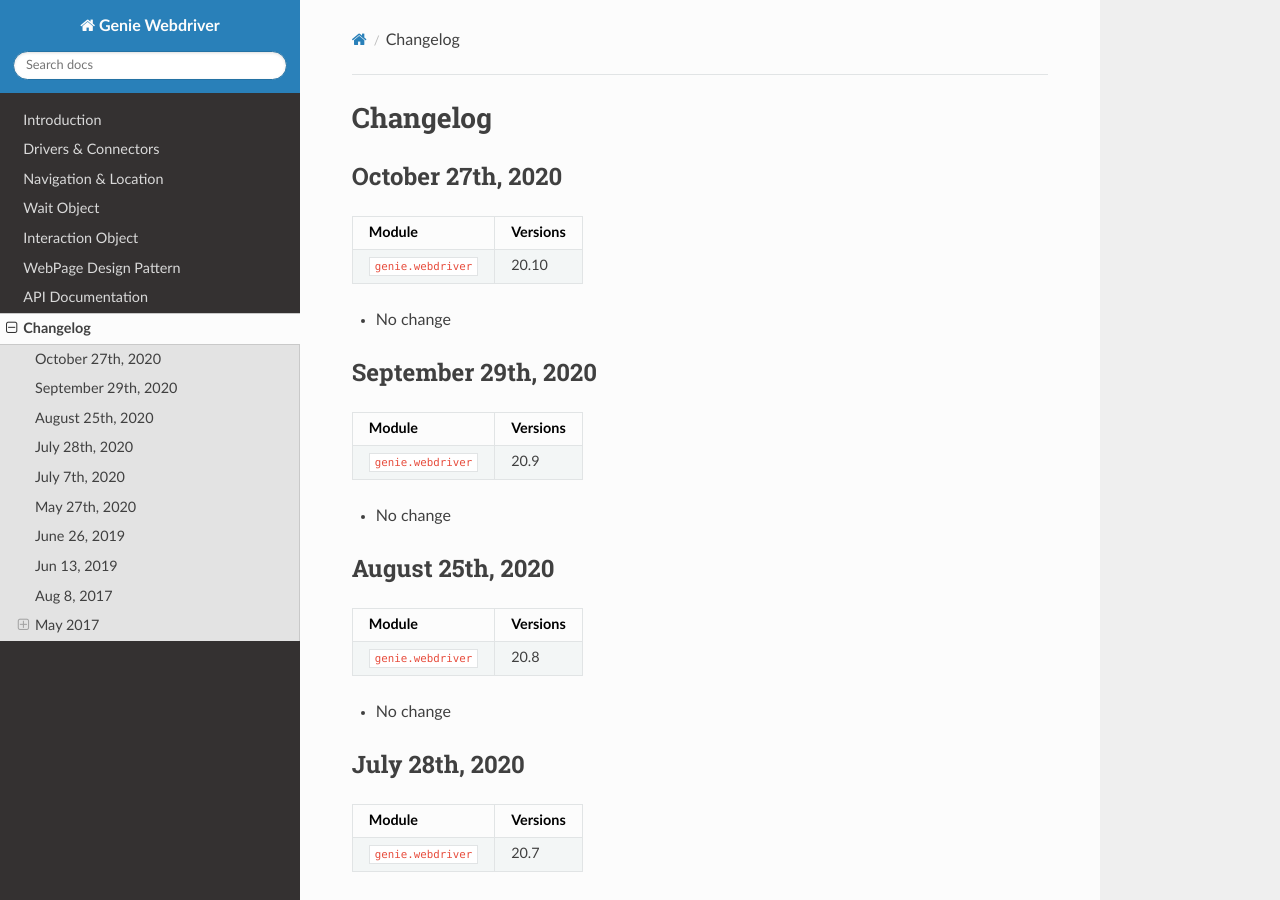
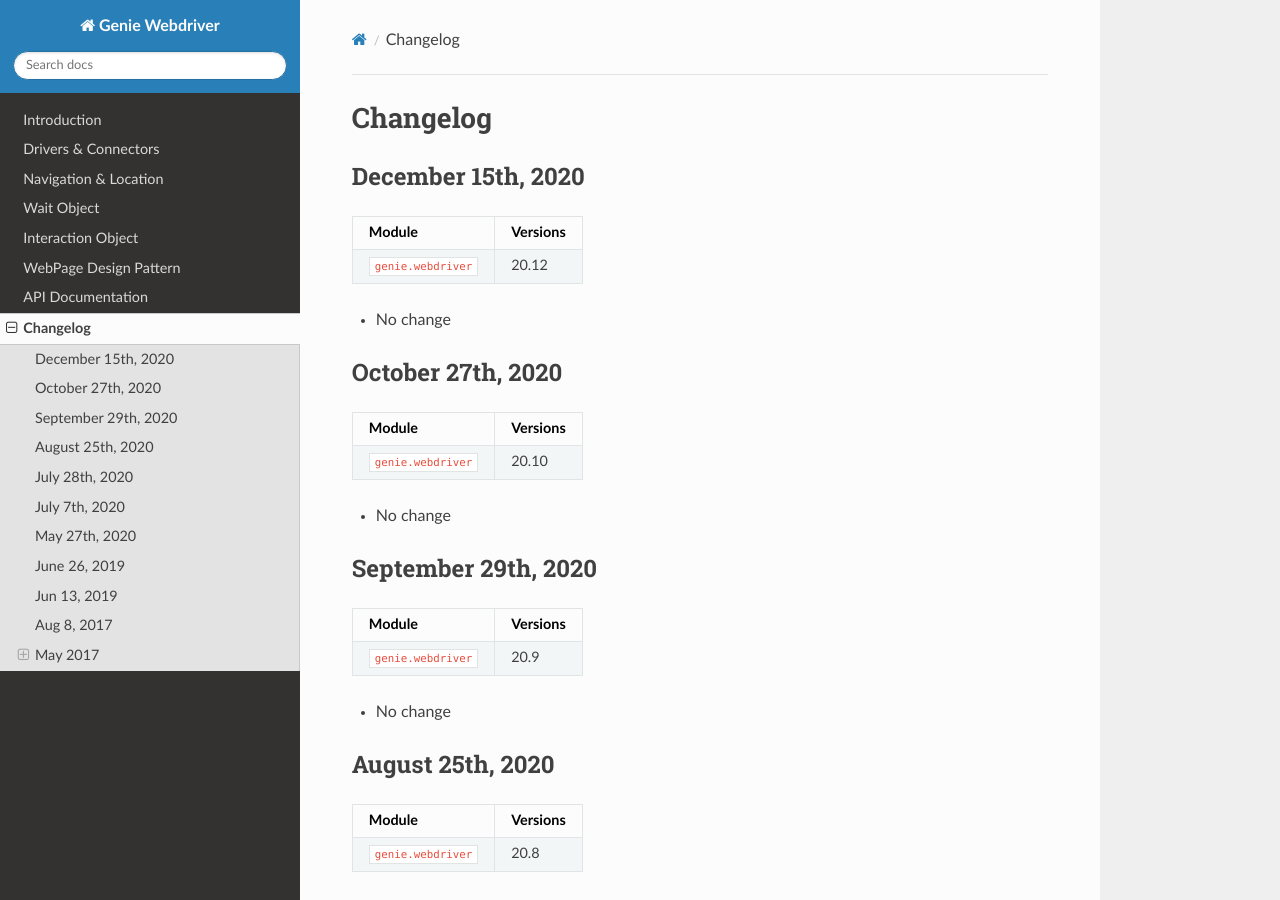
Before and after one commit to CiscoTestAutomation/geniewebdriver, a Sphinx documentation site: the page built from docs/changelog/index.rst, in a window 1280 px wide and 900 px high. Built offline with Sphinx 7.4.7 and the Read the Docs theme 2.0.0, drawn with Linux system fonts in a browser that asks for light colours.

Commit message:
updated changelogs

```diff
--- a/docs/changelog/index.rst
+++ b/docs/changelog/index.rst
@@ -1,5 +1,17 @@
 Changelog
 =========
+
+December 15th, 2020
+-------------------
+
++-------------------------------+-------------------------------+
+| Module                        | Versions                      |
++===============================+===============================+
+| ``genie.webdriver``           | 20.12                         |
++-------------------------------+-------------------------------+
+
+
+- No change
 
 October 27th, 2020
 ------------------
```
